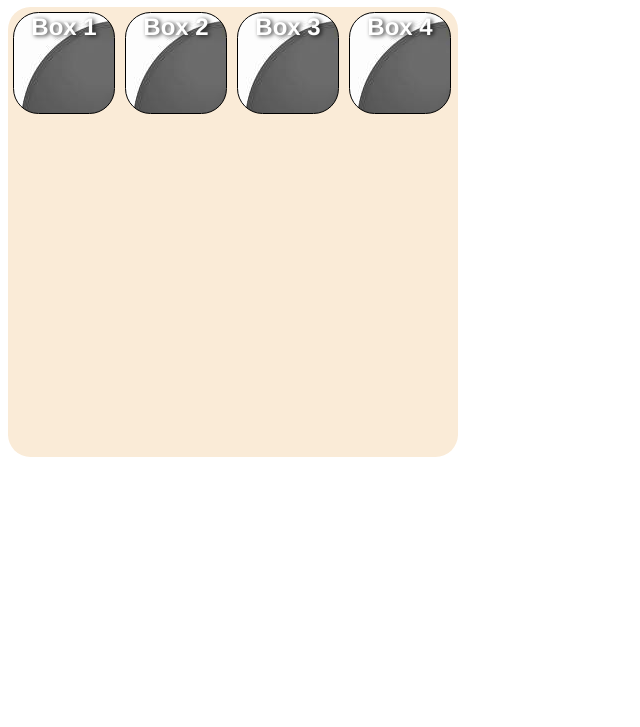
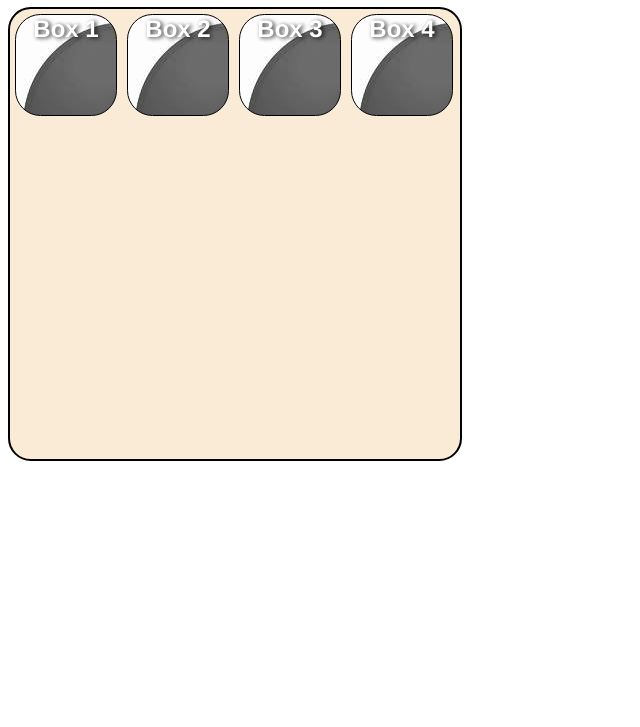
Before and after one commit to Neomonkey1/Basic_HTML_and_CSS, a plain HTML site: page Basic_CSS_Demo_1.html in a window 1280 px wide. Shown: the part 73-800 px from the top of the page, without its empty margins (0-640 px from the left). Drawn offline with Linux system fonts and the light colour scheme.

Commit message:
Update Basic_CSS_3.css

```diff
--- a/Basic_CSS_3.css
+++ b/Basic_CSS_3.css
@@ -2,7 +2,7 @@ body {
     background-color: #fff;
 }
 h1 {
-    color: rgba (8, 141, 165, 1);
+    color: rgba(8,141,165,1);
     margin-left: 100px;
     text-shadow: 1px .5px 4px rgba (0, 0, 0, 0.6);
 }
@@ -10,7 +10,7 @@ h1 {
     width: 450px;
     height: 450px;
     background-color: #faebd7;
-    border: 2px soolid black;
+    border: 2px solid black;
     border-radius: 5%;
 }
 /* select all squares in the array */
```
